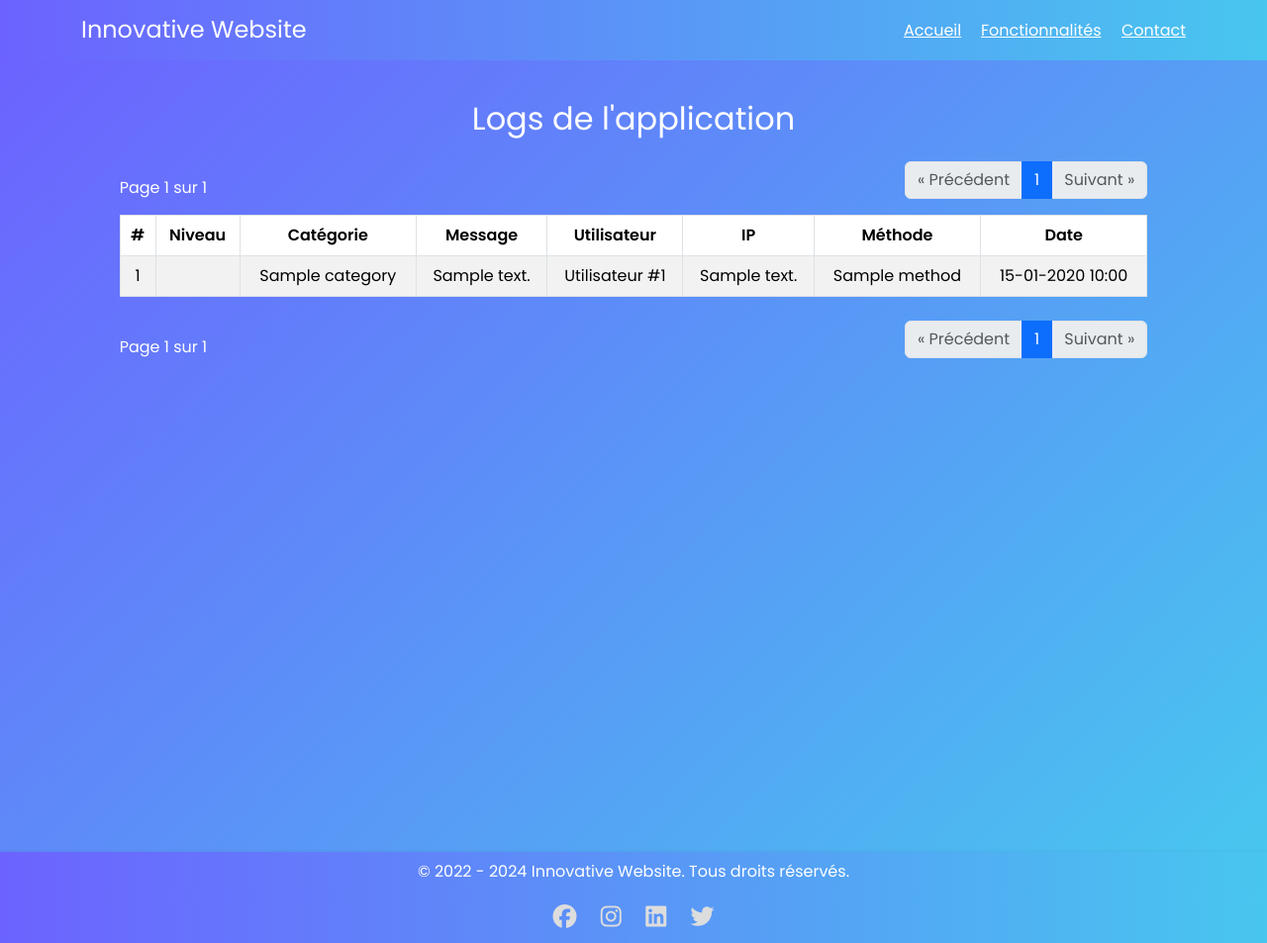
After one commit to AlceneCorp/MyMVC, a PHP site: template app/Views/admin/logs.twig in a window 1280 px wide. The commit adds this page. Shown: the whole page at 99% size. Run offline with PHP 8.4, Linux system fonts and the light colour scheme; the template is opened without the code that fills it: most values are stand-ins (such as "Sample title", 1, 10 or a date in 2020); some libraries are stand-ins or nearby versions.

Commit message:
20241218 16:34

```diff
--- a/app/Managers/LogsManager.php
+++ b/app/Managers/LogsManager.php
@@ -42,6 +42,12 @@ class LogsManager extends DatabaseManager // Déclaration de la classe LogsManag
         return parent::delete('logs', $param_Data);
     }
 
+    // Méthode pour compter les enregistrements avec parametres
+    public function countLogs(array $param_Data = [], array $param_Parameters = []) : int
+    {
+        return parent::count('logs', Logs::class, $param_Data, $param_Parameters);
+    }
+
     // Méthode pour vider (TRUNCATE) la table logs
     public function truncateLogs() : bool
     {
--- a/app/Managers/MenuManager.php
+++ b/app/Managers/MenuManager.php
@@ -42,6 +42,12 @@ class MenuManager extends DatabaseManager // Déclaration de la classe MenuManag
         return parent::delete('menu', $param_Data);
     }
 
+    // Méthode pour compter les enregistrements avec parametres
+    public function countMenu(array $param_Data = [], array $param_Parameters = []) : int
+    {
+        return parent::count('menu', Menu::class, $param_Data, $param_Parameters);
+    }
+
     // Méthode pour vider (TRUNCATE) la table menu
     public function truncateMenu() : bool
     {
--- a/app/Managers/PermissionsManager.php
+++ b/app/Managers/PermissionsManager.php
@@ -42,6 +42,12 @@ class PermissionsManager extends DatabaseManager // Déclaration de la classe Pe
         return parent::delete('permissions', $param_Data);
     }
 
+    // Méthode pour compter les enregistrements avec parametres
+    public function countPermissions(array $param_Data = [], array $param_Parameters = []) : int
+    {
+        return parent::count('permissions', Permissions::class, $param_Data, $param_Parameters);
+    }
+
     // Méthode pour vider (TRUNCATE) la table permissions
     public function truncatePermissions() : bool
     {
--- a/app/Managers/SettingsCategoriesManager.php
+++ b/app/Managers/SettingsCategoriesManager.php
@@ -42,6 +42,12 @@ class SettingsCategoriesManager extends DatabaseManager // Déclaration de la cl
         return parent::delete('settings_categories', $param_Data);
     }
 
+    // Méthode pour compter les enregistrements avec parametres
+    public function countSettingsCategories(array $param_Data = [], array $param_Parameters = []) : int
+    {
+        return parent::count('settings_categories', SettingsCategories::class, $param_Data, $param_Parameters);
+    }
+
     // Méthode pour vider (TRUNCATE) la table settings_categories
     public function truncateSettingsCategories() : bool
     {
--- a/app/Managers/SettingsManager.php
+++ b/app/Managers/SettingsManager.php
@@ -42,6 +42,12 @@ class SettingsManager extends DatabaseManager // Déclaration de la classe Setti
         return parent::delete('settings', $param_Data);
     }
 
+    // Méthode pour compter les enregistrements avec parametres
+    public function countSettings(array $param_Data = [], array $param_Parameters = []) : int
+    {
+        return parent::count('settings', Settings::class, $param_Data, $param_Parameters);
+    }
+
     // Méthode pour vider (TRUNCATE) la table settings
     public function truncateSettings() : bool
     {
--- a/app/Managers/UsersManager.php
+++ b/app/Managers/UsersManager.php
@@ -42,6 +42,12 @@ class UsersManager extends DatabaseManager // Déclaration de la classe UsersMan
         return parent::delete('users', $param_Data);
     }
 
+    // Méthode pour compter les enregistrements avec parametres
+    public function countUsers(array $param_Data = [], array $param_Parameters = []) : int
+    {
+        return parent::count('users', Users::class, $param_Data, $param_Parameters);
+    }
+
     // Méthode pour vider (TRUNCATE) la table users
     public function truncateUsers() : bool
     {
--- a/app/Managers/UsersPermissionsManager.php
+++ b/app/Managers/UsersPermissionsManager.php
@@ -42,6 +42,12 @@ class UsersPermissionsManager extends DatabaseManager // Déclaration de la clas
         return parent::delete('users_permissions', $param_Data);
     }
 
+    // Méthode pour compter les enregistrements avec parametres
+    public function countUsersPermissions(array $param_Data = [], array $param_Parameters = []) : int
+    {
+        return parent::count('users_permissions', UsersPermissions::class, $param_Data, $param_Parameters);
+    }
+
     // Méthode pour vider (TRUNCATE) la table users_permissions
     public function truncateUsersPermissions() : bool
     {
--- a/app/Managers/UsersProfileManager.php
+++ b/app/Managers/UsersProfileManager.php
@@ -42,6 +42,12 @@ class UsersProfileManager extends DatabaseManager // Déclaration de la classe U
         return parent::delete('users_profile', $param_Data);
     }
 
+    // Méthode pour compter les enregistrements avec parametres
+    public function countUsersProfile(array $param_Data = [], array $param_Parameters = []) : int
+    {
+        return parent::count('users_profile', UsersProfile::class, $param_Data, $param_Parameters);
+    }
+
     // Méthode pour vider (TRUNCATE) la table users_profile
     public function truncateUsersProfile() : bool
     {
--- /dev/null
+++ b/app/Views/admin/logs.twig
@@ -0,0 +1,133 @@
+{% extends 'base.twig' %}
+
+{% block content %}
+    <div class="container mt-4">
+        <h2 class="text-center mb-4">Logs de l'application</h2>
+
+        <div class="d-flex justify-content-between align-items-center mt-4">
+            <div>
+                <span>Page {{ currentPage }} sur {{ totalPages }}</span>
+            </div>
+
+            <nav aria-label="Pagination">
+                <ul class="pagination">
+                    {% if currentPage > 1 %}
+                        <li class="page-item">
+                            <a class="page-link" href="{{ baseUrl }}/admin/logs/{{ currentPage - 1 }}" aria-label="Previous">
+                                <span aria-hidden="true">&laquo; Précédent</span>
+                            </a>
+                        </li>
+                    {% else %}
+                        <li class="page-item disabled">
+                            <span class="page-link">&laquo; Précédent</span>
+                        </li>
+                    {% endif %}
+
+                    {% for page in 1..totalPages %}
+                        <li class="page-item {% if page == currentPage %}active{% endif %}">
+                            <a class="page-link" href="{{ baseUrl }}/admin/logs/{{ page }}">{{ page }}</a>
+                        </li>
+                    {% endfor %}
+
+                    {% if currentPage < totalPages %}
+                        <li class="page-item">
+                            <a class="page-link" href="{{ baseUrl }}/admin/logs/{{ currentPage + 1 }}" aria-label="Next">
+                                <span aria-hidden="true">Suivant &raquo;</span>
+                            </a>
+                        </li>
+                    {% else %}
+                        <li class="page-item disabled">
+                            <span class="page-link">Suivant &raquo;</span>
+                        </li>
+                    {% endif %}
+                </ul>
+            </nav>
+        </div>
+        <table class="table table-striped table-bordered">
+            <thead class="thead-dark">
+                <tr>
+                    <th scope="col">#</th>
+                    <th scope="col">Niveau</th>
+                    <th scope="col">Catégorie</th>
+                    <th scope="col">Message</th>
+                    <th scope="col">Utilisateur</th>
+                    <th scope="col">IP</th>
+                    <th scope="col">Méthode</th>
+                    <th scope="col">Date</th>
+                </tr>
+            </thead>
+            <tbody>
+                {% for log in logs %}
+                    <tr>
+                        <td>{{ log.ID }}</td>
+                        <td>
+                            {% if log.LEVEL == 'ERROR' %}
+                                <span class="badge text-danger">{{ log.LEVEL }}</span>
+                            {% elseif log.LEVEL == 'INFO' %}
+                                <span class="badge text-info">{{ log.LEVEL }}</span>
+                            {% elseif log.LEVEL == 'WARNING' %}
+                                <span class="badge text-warning">{{ log.LEVEL }}</span>
+                            {% elseif log.LEVEL == 'DEBUG' %}
+                                <span class="badge text-secondary">{{ log.LEVEL }}</span>
+                            {% elseif log.LEVEL == 'CRITICAL' %}
+                                <span class="badge text-dark">{{ log.LEVEL }}</span>
+                            {% elseif log.LEVEL == 'SUCCESS' %}
+                                <span class="badge text-success">{{ log.LEVEL }}</span>
+                            {% endif %}
+                        </td>
+                        <td>{{ log.CATEGORY }}</td>
+                        <td>{{ log.MESSAGE }}</td>
+                        <td>{{ log.USERS_ID ? 'Utilisateur #' ~ log.USERS_ID : 'Inconnu' }}</td>
+                        <td>{{ log.IP_ADDRESS }}</td>
+                        <td>{{ log.METHOD }}</td>
+                        <td>{{ log.CREATED_AT | date('d-m-Y H:i') }}</td>
+                    </tr>
+                {% else %}
+                    <tr>
+                        <td colspan="8" class="text-center">Aucun log disponible.</td>
+                    </tr>
+                {% endfor %}
+            </tbody>
+        </table>
+
+        <div class="d-flex justify-content-between align-items-center mt-4">
+            <div>
+                <span>Page {{ currentPage }} sur {{ totalPages }}</span>
+            </div>
+
+            <nav aria-label="Pagination">
+                <ul class="pagination">
+                    {% if currentPage > 1 %}
+                        <li class="page-item">
+                            <a class="page-link" href="{{ baseUrl }}/admin/logs/{{ currentPage - 1 }}" aria-label="Previous">
+                                <span aria-hidden="true">&laquo; Précédent</span>
+                            </a>
+                        </li>
+                    {% else %}
+                        <li class="page-item disabled">
+                            <span class="page-link">&laquo; Précédent</span>
+                        </li>
+                    {% endif %}
+
+                    {% for page in 1..totalPages %}
+                        <li class="page-item {% if page == currentPage %}active{% endif %}">
+                            <a class="page-link" href="{{ baseUrl }}/admin/logs/{{ page }}">{{ page }}</a>
+                        </li>
+                    {% endfor %}
+
+                    {% if currentPage < totalPages %}
+                        <li class="page-item">
+                            <a class="page-link" href="{{ baseUrl }}/admin/logs/{{ currentPage + 1 }}" aria-label="Next">
+                                <span aria-hidden="true">Suivant &raquo;</span>
+                            </a>
+                        </li>
+                    {% else %}
+                        <li class="page-item disabled">
+                            <span class="page-link">Suivant &raquo;</span>
+                        </li>
+                    {% endif %}
+                </ul>
+            </nav>
+        </div>
+    </div>
+{% endblock %}
--- a/config/init.php
+++ b/config/init.php
@@ -25,6 +25,7 @@ $host = $_SERVER['HTTP_HOST'];
 $projectPath = dirname($_SERVER['SCRIPT_NAME']);
 
 define("URL", rtrim("$protocol://$host$projectPath", '/'));
+define("BASE_URL", rtrim("$protocol://$host", '/'));
 
 
 //var_dump(ConfigManager::getAll());
--- a/public/index.php
+++ b/public/index.php
@@ -6,12 +6,9 @@ require_once '../config/init.php';
 use App\Core\Router;
 use App\Core\Routes;
 
-// Initialisation des routes
-$routes = new Routes();
-$routes->add('/admin/logs/{page}', \App\Controllers\AdminController::class, 'logs');
 
 // Initialisation du routeur
-$router = new Router($routes);
+$router = new Router();
 
 // Simuler une requête entrante
 $requestUri = $_SERVER['REQUEST_URI'];
--- a/templates/managers_template.php
+++ b/templates/managers_template.php
@@ -42,6 +42,12 @@ class {{ObjectName}}Manager extends DatabaseManager // Déclaration de la classe
         return parent::delete('{{TableName}}', $param_Data);
     }
 
+    // Méthode pour compter les enregistrements avec parametres
+    public function count{{ObjectName}}(array $param_Data = [], array $param_Parameters = []) : int
+    {
+        return parent::count('{{TableName}}', {{ObjectName}}::class, $param_Data, $param_Parameters);
+    }
+
     // Méthode pour vider (TRUNCATE) la table {{TableName}}
     public function truncate{{ObjectName}}() : bool
     {
```
Also changed, not shown: app/Controllers/AdminController.php (+35 -2 lines), app/Core/DatabaseManager.php (+49 -5 lines), app/Core/Router.php (+39 -20 lines), app/Views/home/logs.twig (deleted, +0 -10 lines), public/assets/css/base.css.
